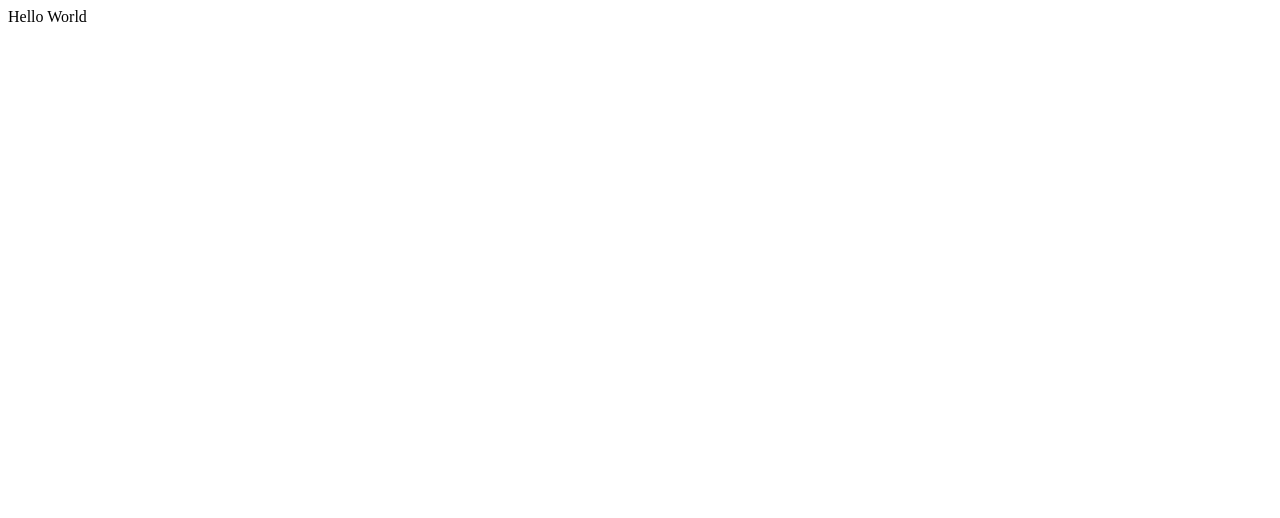
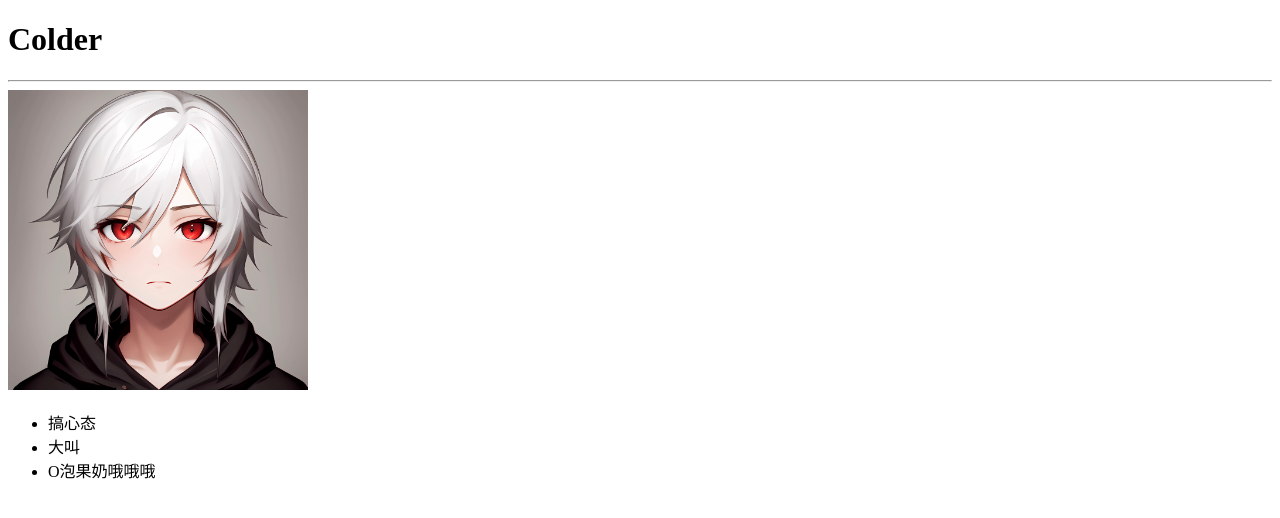
Before and after one commit to XMrColder/XMrColder.github.io, a plain HTML site: page index.html in a window 1280 px wide. Drawn offline with Linux system fonts and the light colour scheme.

Commit message:
搞心态

```diff
--- a/index.html
+++ b/index.html
@@ -7,6 +7,13 @@
     <title>Document</title>
 </head>
 <body>
-    Hello World
+    <h1><b>Colder</b></h1>
+    <hr>
+    <img src="IMG_1118.jpg" alt="" width="300" height="300">
+<ul>
+    <li>搞心态</li>
+    <li>大叫</li>
+    <li>O泡果奶哦哦哦</li>
+</ul>
 </body>
 </html>
```
Also changed, not shown: IMG_1118.jpg (added).
